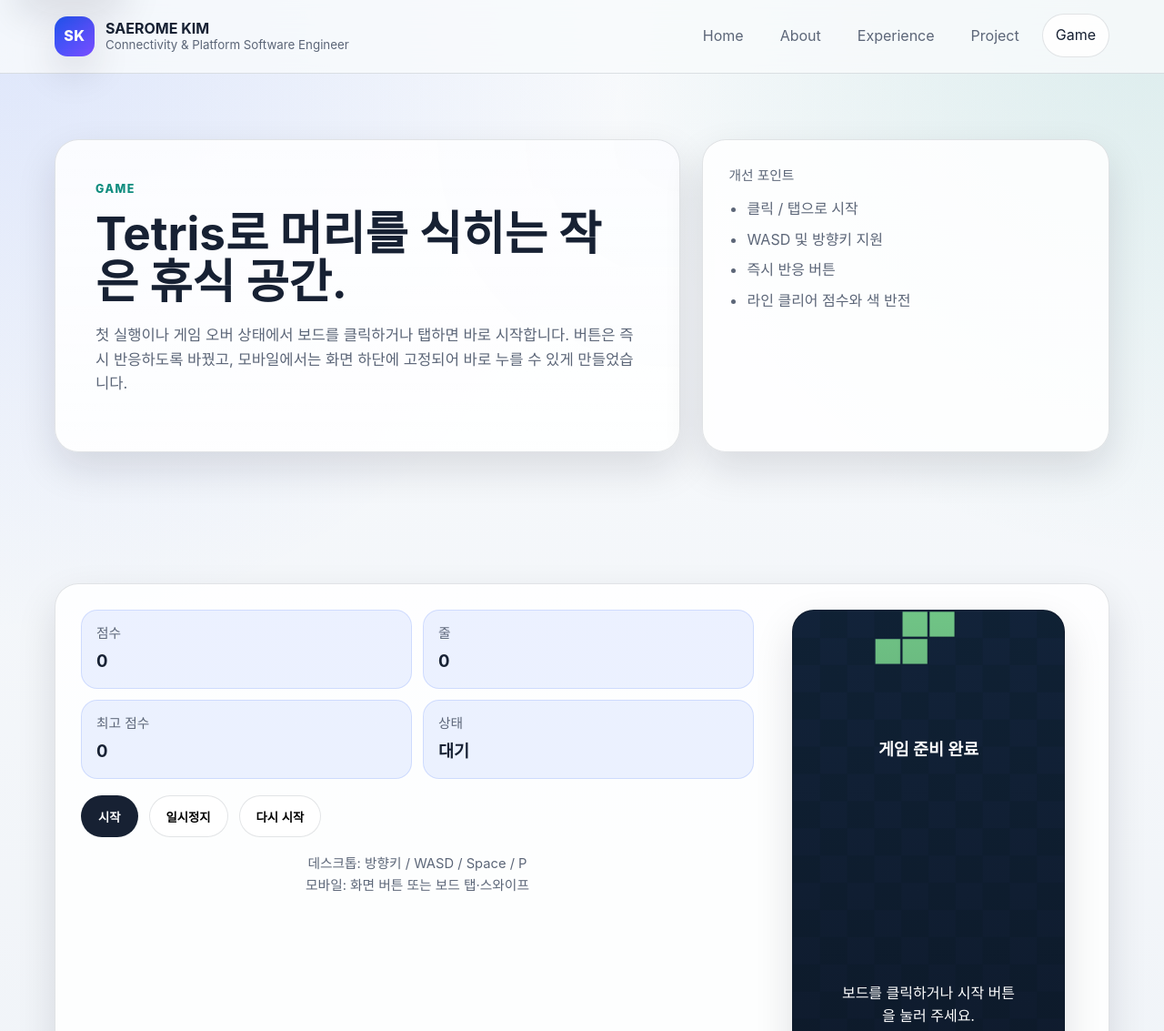
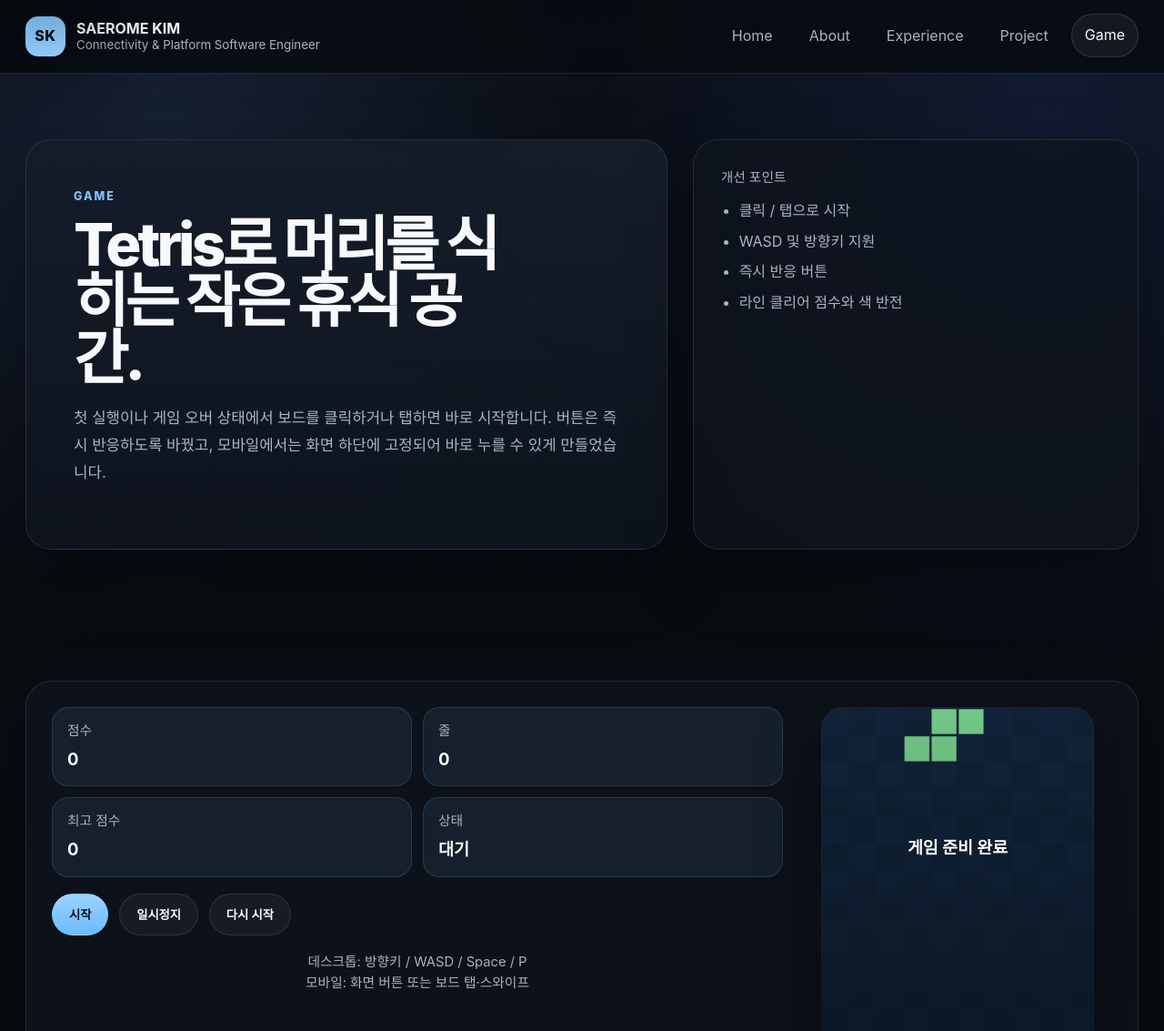
Before and after one commit to assets-firedragon/assets-firedragon.github.io, a plain HTML site: page game.html in a window 1280 px wide. Shown: the top 1133 px of the page at 91% size. Drawn offline with Linux system fonts and the light colour scheme.

Commit message:
Refine experience copy and dark theme

```diff
--- a/styles.css
+++ b/styles.css
@@ -1,18 +1,18 @@
 :root {
-  color-scheme: light;
-  --bg: #eef2f7;
-  --bg-strong: #f7f9fc;
-  --surface: rgba(255, 255, 255, 0.84);
-  --surface-strong: #ffffff;
-  --text: #172133;
-  --muted: #5c6678;
-  --line: rgba(23, 33, 51, 0.12);
-  --accent: #2156f4;
-  --accent-2: #0f8c7e;
-  --accent-3: #7a4dff;
-  --shadow: 0 18px 44px rgba(14, 20, 35, 0.12);
-  --radius: 26px;
-  --shell: min(1160px, calc(100vw - 32px));
+  color-scheme: dark;
+  --bg: #080b10;
+  --bg-strong: #0c1118;
+  --surface: rgba(15, 20, 30, 0.76);
+  --surface-strong: #101724;
+  --text: #f7f9fc;
+  --muted: #aab4c3;
+  --line: rgba(255, 255, 255, 0.1);
+  --accent: #82c5ff;
+  --accent-2: #d0e7ff;
+  --accent-3: #9fd8ff;
+  --shadow: 0 28px 70px rgba(0, 0, 0, 0.38);
+  --radius: 28px;
+  --shell: min(1224px, calc(100vw - 32px));
 }
 
 *,
@@ -27,13 +27,14 @@
 
 body {
   margin: 0;
-  font-family: Inter, ui-sans-serif, system-ui, -apple-system, BlinkMacSystemFont, "Segoe UI", sans-serif;
+  font-family: Inter, "Segoe UI", system-ui, -apple-system, BlinkMacSystemFont, "Helvetica Neue", Arial, sans-serif;
   color: var(--text);
   line-height: 1.6;
   background:
-    radial-gradient(circle at top left, rgba(33, 86, 244, 0.12), transparent 34%),
-    radial-gradient(circle at top right, rgba(15, 140, 126, 0.12), transparent 30%),
-    linear-gradient(180deg, #f8fafc 0%, var(--bg) 100%);
+    radial-gradient(circle at 14% 10%, rgba(100, 154, 255, 0.14), transparent 26%),
+    radial-gradient(circle at 90% 8%, rgba(71, 118, 255, 0.12), transparent 30%),
+    radial-gradient(circle at 84% 86%, rgba(59, 130, 246, 0.08), transparent 22%),
+    linear-gradient(180deg, #0a0e14 0%, #080b10 100%);
   overflow-x: clip;
 }
 
@@ -72,7 +73,7 @@
   top: 0;
   z-index: 30;
   backdrop-filter: blur(18px);
-  background: rgba(248, 250, 252, 0.82);
+  background: rgba(8, 11, 16, 0.82);
   border-bottom: 1px solid var(--line);
 }
 
@@ -98,7 +99,7 @@
   height: 44px;
   border-radius: 14px;
   background: linear-gradient(135deg, var(--accent), var(--accent-3));
-  color: #fff;
+  color: #08111c;
   font-weight: 800;
   letter-spacing: 0.04em;
   box-shadow: var(--shadow);
@@ -136,8 +137,8 @@
 .nav-link:hover,
 .nav-link[aria-current="page"] {
   color: var(--text);
-  background: rgba(255, 255, 255, 0.84);
-  border-color: var(--line);
+  background: rgba(255, 255, 255, 0.05);
+  border-color: rgba(255, 255, 255, 0.12);
   transform: translateY(-1px);
 }
 
@@ -152,8 +153,8 @@
 
 .page-hero {
   display: grid;
-  grid-template-columns: minmax(0, 1.2fr) minmax(280px, 0.78fr);
-  gap: 24px;
+  grid-template-columns: minmax(0, 1.18fr) minmax(300px, 0.82fr);
+  gap: 28px;
   align-items: stretch;
 }
 
@@ -169,24 +170,25 @@
   border: 1px solid var(--line);
   border-radius: var(--radius);
   box-shadow: var(--shadow);
+  backdrop-filter: blur(18px);
 }
 
 .panel-hero {
-  padding: 44px;
+  padding: 52px;
   background:
-    linear-gradient(180deg, rgba(255, 255, 255, 0.84), rgba(255, 255, 255, 0.9)),
-    radial-gradient(circle at top right, rgba(33, 86, 244, 0.08), transparent 42%);
+    linear-gradient(180deg, rgba(21, 29, 42, 0.96), rgba(14, 20, 30, 0.9)),
+    radial-gradient(circle at top right, rgba(130, 197, 255, 0.12), transparent 42%);
 }
 
 .page-hero__aside {
-  padding: 28px;
+  padding: 30px;
 }
 
 .eyebrow {
   margin: 0 0 12px;
-  color: var(--accent-2);
+  color: #84c2ff;
   text-transform: uppercase;
-  letter-spacing: 0.12em;
+  letter-spacing: 0.16em;
   font-size: 0.78rem;
   font-weight: 800;
 }
@@ -200,14 +202,18 @@
 
 h1 {
   margin-bottom: 18px;
-  font-size: clamp(2.4rem, 4vw, 4.4rem);
-  line-height: 1.05;
+  max-width: 11ch;
+  font-size: clamp(3rem, 5.1vw, 5.9rem);
+  line-height: 0.96;
+  letter-spacing: -0.06em;
+  font-weight: 800;
 }
 
 h2 {
   margin-bottom: 0;
-  font-size: clamp(1.5rem, 2.5vw, 2.2rem);
-  line-height: 1.15;
+  font-size: clamp(1.55rem, 2.4vw, 2.25rem);
+  line-height: 1.12;
+  letter-spacing: -0.03em;
 }
 
 h3 {
@@ -216,9 +222,10 @@
 }
 
 .lead {
-  max-width: 68ch;
+  max-width: 62ch;
   color: var(--muted);
-  font-size: 1.04rem;
+  font-size: 1.05rem;
+  line-height: 1.8;
 }
 
 .hero-actions,
@@ -238,6 +245,7 @@
   border-radius: 999px;
   border: 1px solid var(--line);
   font-weight: 700;
+  letter-spacing: -0.01em;
   transition: transform 160ms ease, background-color 160ms ease, color 160ms ease, border-color 160ms ease;
 }
 
@@ -246,17 +254,19 @@
 }
 
 .button-primary {
-  background: var(--text);
-  color: #fff;
+  background: linear-gradient(180deg, #9ad2ff, #6bbcff);
+  color: #0a1220;
+  border-color: rgba(255, 255, 255, 0.06);
 }
 
 .button-primary:hover {
-  color: #fff;
-  background: #0e1624;
+  color: #07101c;
+  background: linear-gradient(180deg, #afe0ff, #82c9ff);
 }
 
 .button-secondary {
-  background: rgba(255, 255, 255, 0.86);
+  background: rgba(255, 255, 255, 0.045);
+  color: var(--text);
 }
 
 .button:focus,
@@ -333,6 +343,7 @@
 .project-card,
 .timeline-card {
   padding: 24px;
+  background: linear-gradient(180deg, rgba(18, 25, 37, 0.94), rgba(13, 19, 28, 0.86));
 }
 
 .metric-card span,
@@ -382,8 +393,8 @@
 .game-stats div {
   padding: 14px 16px;
   border-radius: 18px;
-  background: rgba(33, 86, 244, 0.08);
-  border: 1px solid rgba(33, 86, 244, 0.14);
+  background: rgba(130, 197, 255, 0.08);
+  border: 1px solid rgba(130, 197, 255, 0.16);
 }
 
 .game-stats span,
@@ -412,9 +423,9 @@
   aspect-ratio: 1 / 2;
   border-radius: 24px;
   background:
-    radial-gradient(circle at 30% 20%, rgba(255, 255, 255, 0.16), transparent 28%),
-    linear-gradient(180deg, #0f1a2d 0%, #10243b 100%);
-  border: 1px solid rgba(16, 32, 48, 0.18);
+    radial-gradient(circle at 30% 20%, rgba(255, 255, 255, 0.13), transparent 28%),
+    linear-gradient(180deg, #101724 0%, #0b111a 100%);
+  border: 1px solid rgba(255, 255, 255, 0.08);
   box-shadow: inset 0 0 0 1px rgba(255, 255, 255, 0.04), var(--shadow);
   touch-action: none;
 }
@@ -428,7 +439,7 @@
   padding: 24px;
   text-align: center;
   color: #fff;
-  background: linear-gradient(180deg, rgba(10, 16, 28, 0.1), rgba(10, 16, 28, 0.55));
+  background: linear-gradient(180deg, rgba(6, 10, 16, 0.08), rgba(6, 10, 16, 0.72));
   border-radius: 24px;
   opacity: 0;
   pointer-events: none;
@@ -488,10 +499,11 @@
   min-height: 54px;
   border: 1px solid var(--line);
   border-radius: 16px;
-  background: rgba(255, 255, 255, 0.86);
+  background: rgba(255, 255, 255, 0.05);
   color: var(--text);
   font-size: 1.2rem;
   font-weight: 800;
+  letter-spacing: 0.02em;
   touch-action: manipulation;
   user-select: none;
 }
@@ -609,6 +621,11 @@
     padding: 22px;
   }
 
+  h1 {
+    max-width: none;
+    font-size: clamp(2.6rem, 12vw, 4.1rem);
+  }
+
   .content-grid,
   .link-grid,
   .project-grid {
@@ -632,7 +649,7 @@
     width: min(92vw, 560px);
     transform: translateX(-50%);
     padding: 14px;
-    background: rgba(255, 255, 255, 0.9);
+    background: rgba(17, 24, 39, 0.88);
     backdrop-filter: blur(18px);
     border: 1px solid var(--line);
     border-radius: 24px;
```
Also changed, not shown: experience.html (+3 -2 lines).
